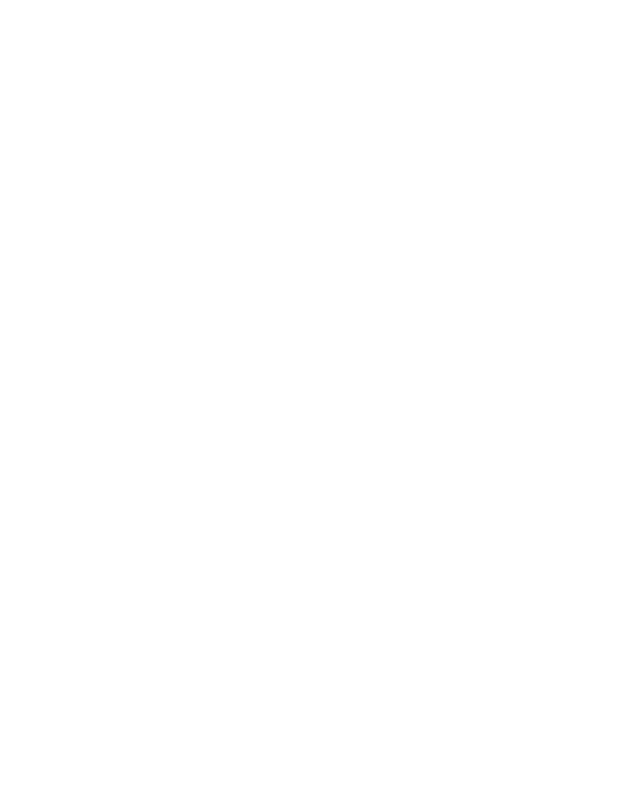
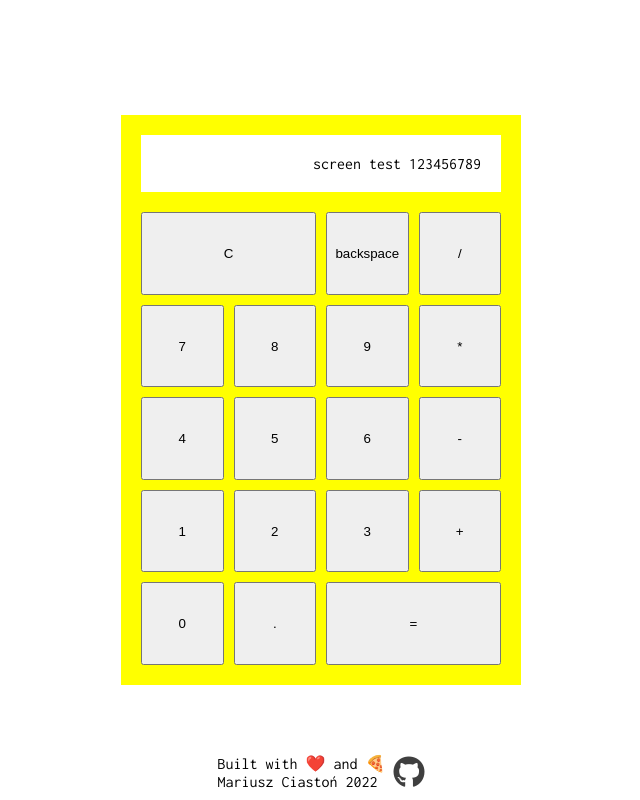
Before and after one commit to mariuszciaston/Calculator, a plain HTML site: page index.html in a window 1280 px wide. Shown: the whole page, without its empty margins (319-959 px from the left). Drawn offline with Linux system fonts and the light colour scheme.

Commit message:
UI in progress

```diff
--- a/index.html
+++ b/index.html
@@ -1,14 +1,57 @@
 <!DOCTYPE html>
 <html lang="en">
+
 <head>
     <meta charset="UTF-8">
     <meta http-equiv="X-UA-Compatible" content="IE=edge">
     <meta name="viewport" content="width=device-width, initial-scale=1.0">
     <title>Calculator</title>
     <link rel="stylesheet" href="style.css">
+    <link href="https://fonts.googleapis.com/css2?family=Inconsolata:wght@200;400;700&display=swap" rel="stylesheet">
+    <script src="https://kit.fontawesome.com/4c536a6bd5.js" defer></script>
+
     <script src="calc.js" defer></script>
 </head>
+
 <body>
+    <main class="main">
+        <div class="calc">
+            <div class="display">
+screen test 123456789
+            </div>
+            <div class="buttons">
+                <button class="btn clear">C</button>
+                <button class="btn backspace">backspace</button>
+                <button class="btn divide">/</button>
+
+                <button class="btn number-7">7</button>
+                <button class="btn number-8">8</button>
+                <button class="btn number-9">9</button>
+                <button class="btn multiply">*</button>
+
+                <button class="btn number-4">4</button>
+                <button class="btn number-5">5</button>
+                <button class="btn number-6">6</button>
+                <button class="btn subtract">-</button>
+
+                <button class="btn number-1">1</button>
+                <button class="btn number-2">2</button>
+                <button class="btn number-3">3</button>
+                <button class="btn add">+</button>
+
+                <button class="btn number-0">0</button>
+                <button class="btn decimal">.</button>
+                <button class="btn equal">=</button>
+
+            </div>
+        </div>
+    </main>
+
+    <footer id="footer">Built with ❤️ and 🍕 <br>Mariusz Ciastoń 2022&nbsp;&nbsp; <a href="https://github.com/mariuszciaston/" target="_blank"><i class="fab fa-github fa-2x" aria-hidden="true"></i></a></footer>
+</body>
+
+</html>
 
 </body>
+
 </html>
--- a/style.css
+++ b/style.css
@@ -0,0 +1,91 @@
+html,
+body,
+.main {
+    height: 100%;
+}
+
+html {
+    position: relative;
+    min-height: 100%;
+}
+
+body {
+    background-color: white;
+    margin: 0px;
+    font-family: Inconsolata;
+    font-size: 16px;
+}
+
+.main {
+    display: flex;
+    /* justify-content: center; */
+    align-items: center;
+
+    /* align-items: center;  */
+}
+
+.calc {
+    width: 400px;
+    margin: auto;
+    background-color: yellow;
+
+    padding: 20px;
+    box-sizing: border-box;
+
+    /* min-height: 400px; */
+}
+
+.display {
+    display: flex;
+    justify-content: right;
+
+    background-color: white;
+    padding: 20px;
+    margin-bottom: 20px;
+}
+
+.buttons {
+    display: grid;
+    grid-template-columns: repeat(4, 1fr);
+    gap: 10px;
+}
+
+.btn {
+    aspect-ratio: 1/1;
+}
+
+.clear {
+    grid-column: 1/3;
+    aspect-ratio: 0;
+}
+
+.equal {
+    grid-column: -1/-3;
+    aspect-ratio: 0;
+}
+
+
+
+
+
+
+#footer {
+    display: flex;
+    align-items: center;
+    justify-content: center;
+    position: absolute;
+    bottom: 0;
+    width: 100%;
+    padding: 10px 0 10px 0;
+}
+
+.fa-github {
+    color: black;
+    opacity: 75%;
+    transition: transform 0.3s ease-in-out;
+}
+
+.fa-github:hover {
+    opacity: 100%;
+    transform: rotate(360deg) scale(1.2);
+}
```
